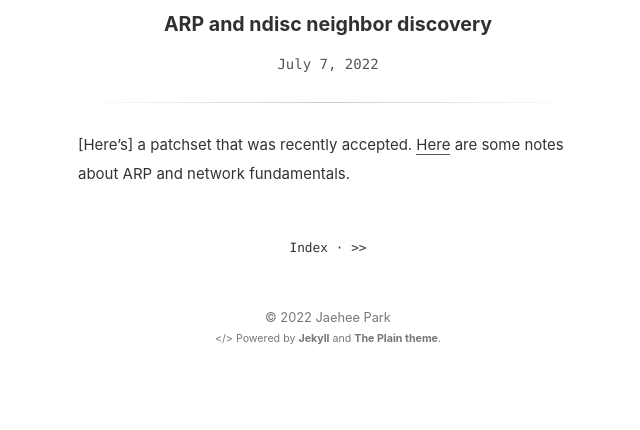
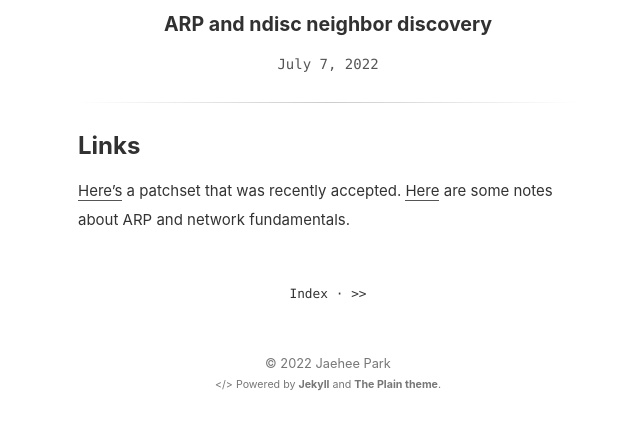
Before and after one commit to jhpark1013/blog, a Jekyll site: the page built from _posts/2022-07-07-arp-and-ndisc-neighbor-discovery.markdown, in a window 1280 px wide, cut to the strip 159-589 px from the top of the page. Shown: the whole strip, without its empty margins (312-952 px from the left). Built offline with Jekyll 4.4.1, drawn with Linux system fonts in a browser that asks for light colours.

Commit message:
add links

```diff
--- a/_posts/2022-07-07-arp-and-ndisc-neighbor-discovery.markdown
+++ b/_posts/2022-07-07-arp-and-ndisc-neighbor-discovery.markdown
@@ -3,5 +3,7 @@ title: ARP and ndisc neighbor discovery
 date: 2022-07-07T11:45:46-04:00
 ---
 
-[Here's] a patchset that was recently accepted.
-[Here]() are some notes about ARP and network fundamentals.
+## Links
+
+[Here's](https://lore.kernel.org/netdev/165794041466.22960.16853534349610766541.git-patchwork-notify@kernel.org/) a patchset that was recently accepted.
+[Here](https://jhpark1013.github.io/blog/2022/06/24/days-10-to-18-arp-neighbor-discovery.html) are some notes about ARP and network fundamentals.
```
